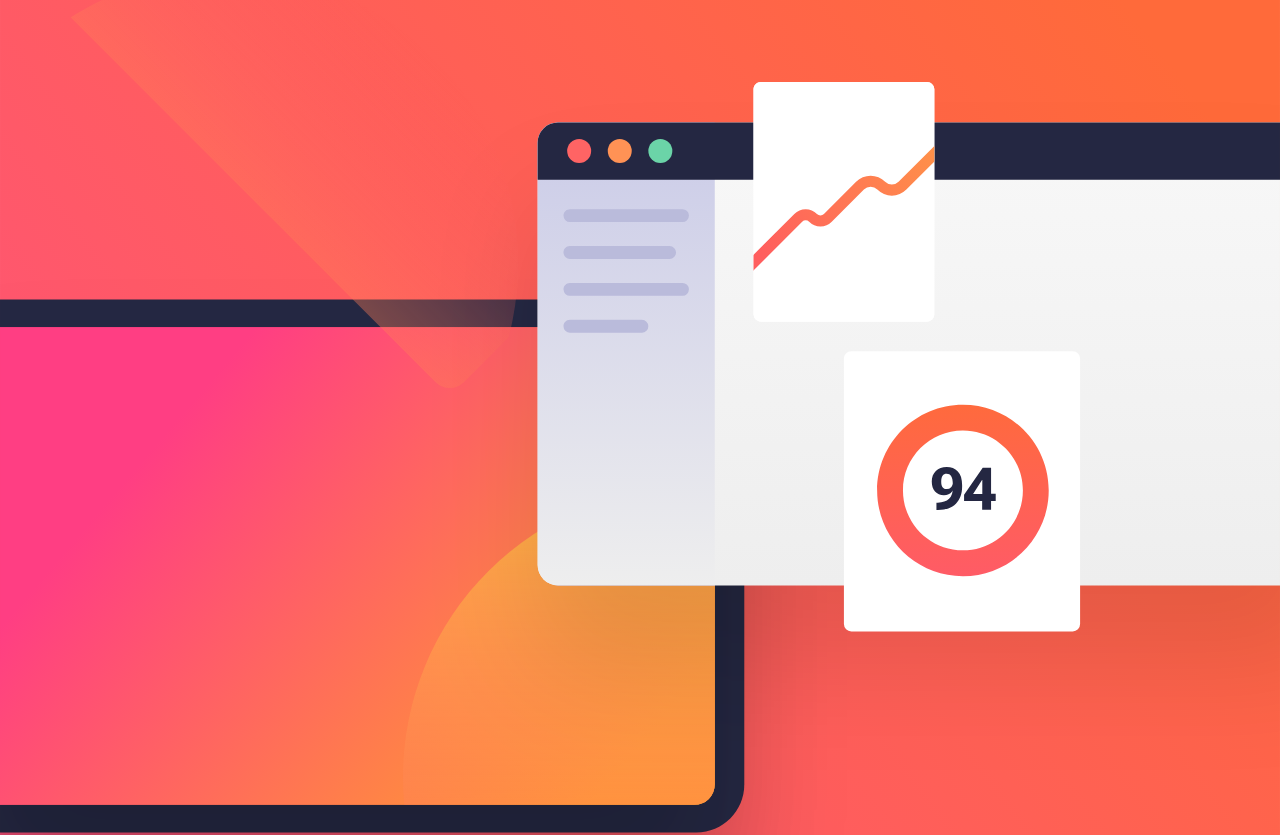
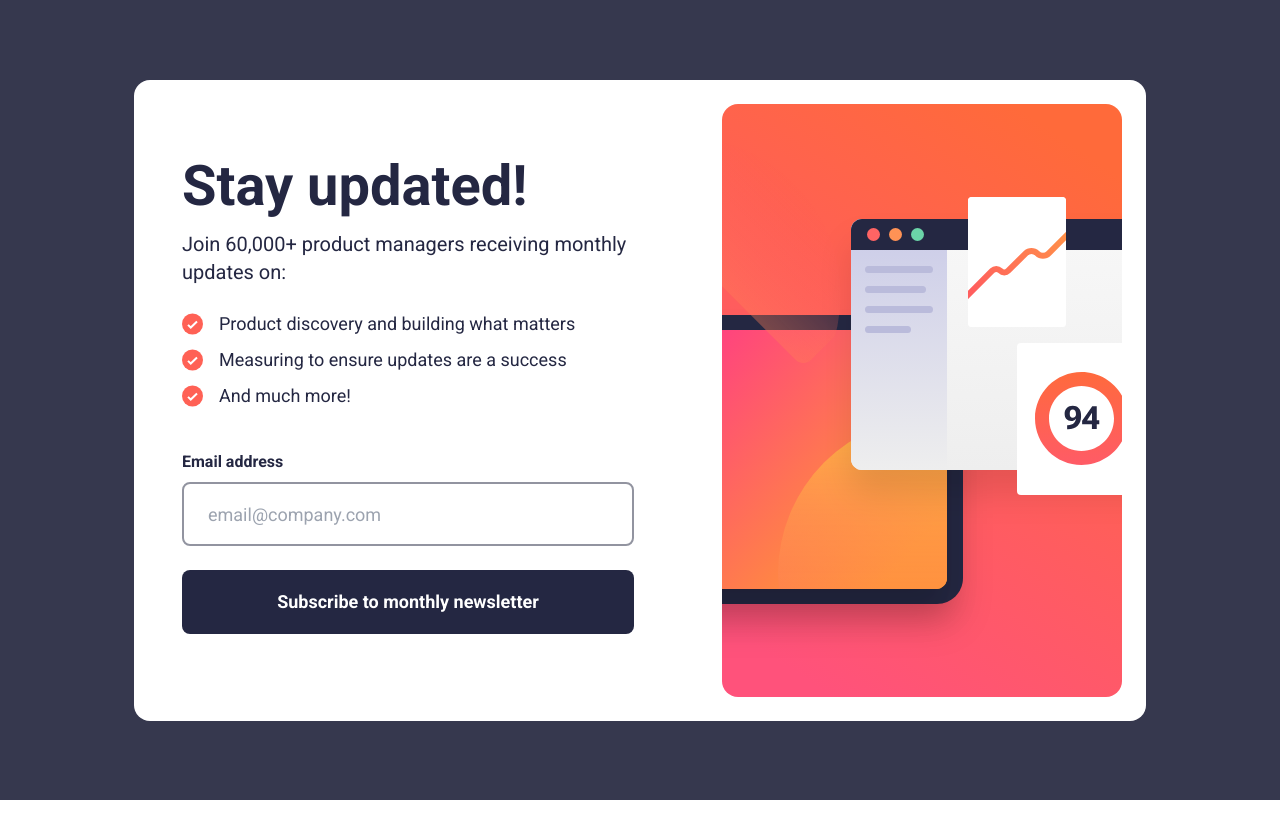
Before and after one commit to Dev-JoaoVictor/newsletters-page, a React (Vite) app: page / in a window 1280 px wide. Shown: the top 835 px of the page. After the commit the page ends 800 px from the top, so only its background shows below. Built offline with nearby package versions, Linux system fonts and the light colour scheme.

Commit message:
feat(responsividade): adiciona resposividade ao projeto

```diff
--- a/package.json
+++ b/package.json
@@ -17,6 +17,7 @@
     "react": "^18.2.0",
     "react-dom": "^18.2.0",
     "react-hook-form": "^7.50.1",
+    "react-responsive": "^9.0.2",
     "react-router-dom": "^6.22.0",
     "sort-by": "^1.2.0",
     "zod": "^3.22.4"
--- a/src/App.tsx
+++ b/src/App.tsx
@@ -1,19 +1,37 @@
 import iconList from './assets/icon-list.svg'
-import banner from './assets/illustration-sign-up-mobile.svg'
 
 import { Form } from './components/form';
 import { Title } from './components/title';
 
+import { useMediaQuery } from 'react-responsive'
+
+import bannerMobile from './assets/illustration-sign-up-mobile.svg'
+import bannerDesktop from './assets/illustration-sign-up-desktop.svg'
 
 export function App() {
+
+  const isMobile = useMediaQuery({
+    query: '(max-width: 765px)'
+  })
+
   return (
-    <main className="w-full flex flex-col bg-white">
-      <img src={banner} alt="" className='' />
-      <section className='py-10 px-6 flex flex-col gap-10'>
-        <div className='flex flex-col gap-6 text-GREY_300'>
+    <main className="md:bg-GREY_200 h-screen md:p-10 lg:p-10 lg:flex items-center justify-center">
+      <div className='bg-white rounded-2xl md:flex items-center md:p-2 flex-row-reverse lg:p-6 lg:gap-16'>
+        <div className='md:flex-auto'>
+          {
+            isMobile ? (
+              <img src={bannerMobile} className='w-full' alt='banner de apresentação' />
+            ) :
+              (
+                <img src={bannerDesktop} alt='banner de apresentação' />
+              )
+          }
+        </div>
+        <section className='py-10 px-6 flex flex-col gap-10 lg:justify-center lg:max-w-[500px]'>
+          <div className='flex flex-col gap-6 text-GREY_300  '>
             <Title text='Stay updated!' />
-          <p>Join 60,000+ product managers receiving monthly updates on:</p>
-          <ul className='flex flex-col   gap-2 text-base'>
+            <p className='lg:text-xl text-wrap'>Join 60,000+ product managers receiving monthly updates on:</p>
+            <ul className='flex flex-col gap-2 text-base lg:text-lg'>
               <li className='flex gap-4'>
                 <img src={iconList} alt="" />
                 <p>Product discovery and building what matters</p>
@@ -30,6 +48,7 @@ export function App() {
           </div>
           <Form />
         </section>
+      </div>
     </main>
   )
 }
--- a/src/components/button.tsx
+++ b/src/components/button.tsx
@@ -8,7 +8,7 @@ export function Button({ message, handlePress }: ButtonProps) {
   return (
     <button
       onClick={handlePress}
-      className="bg-GREY_300 h-14 text-white text-center text-md font-semibold rounded-lg">
+      className="bg-GREY_300 h-14 text-white text-center text-md font-semibold rounded-lg lg:h-16 lg:text-lg hover:bg-TOMATO  hover:shadow-2xl duration-300 ">
       {message}
     </button>
   )
--- a/src/components/form.tsx
+++ b/src/components/form.tsx
@@ -37,7 +37,7 @@ export function Form() {
       <div className='flex flex-col gap-2 text-GREY_300'>
         <label
           htmlFor="email"
-          className='text-xs font-bold text-GREY_300 flex justify-between'>
+          className='text-xs font-bold text-GREY_300 flex justify-between lg:text-base'>
           Email address
           {errors.email && <span className='text-red-500'>{errors.email.message}</span>}
         </label>
@@ -48,7 +48,7 @@ export function Form() {
           placeholder="email@company.com"
           onChange={e => setEmail(e.target.value)}
           className={`h-14 border-2 border-GREY_100 rounded-lg p-6 placeholder:text-base outline-none
-        ${errors.email && 'bg-red-100 bg-opacity-8 border-red-500 placeholder:text-red-500'}`} />
+        ${errors.email && 'bg-red-100 bg-opacity-8 border-red-500 placeholder:text-red-500'} lg:h-16 lg:text-lg lg:placeholder:text-lg`} />
       </div>
       <Button
         handlePress={() => onSubmit}
--- a/src/components/title.tsx
+++ b/src/components/title.tsx
@@ -4,7 +4,7 @@ interface TitleProps {
 
 export function Title({ text }: TitleProps) {
   return (
-    <h1 className="text-[40px] leading-10 font-bold text-GREY_300">
+    <h1 className="text-[40px] leading-10 font-bold text-GREY_300 lg:text-[56px]">
       {text}
     </h1>
   )
```
Also changed, not shown: 1 other file (tests, documents, lock files or other folders). Lines whose indentation alone changed are shown as unchanged.
